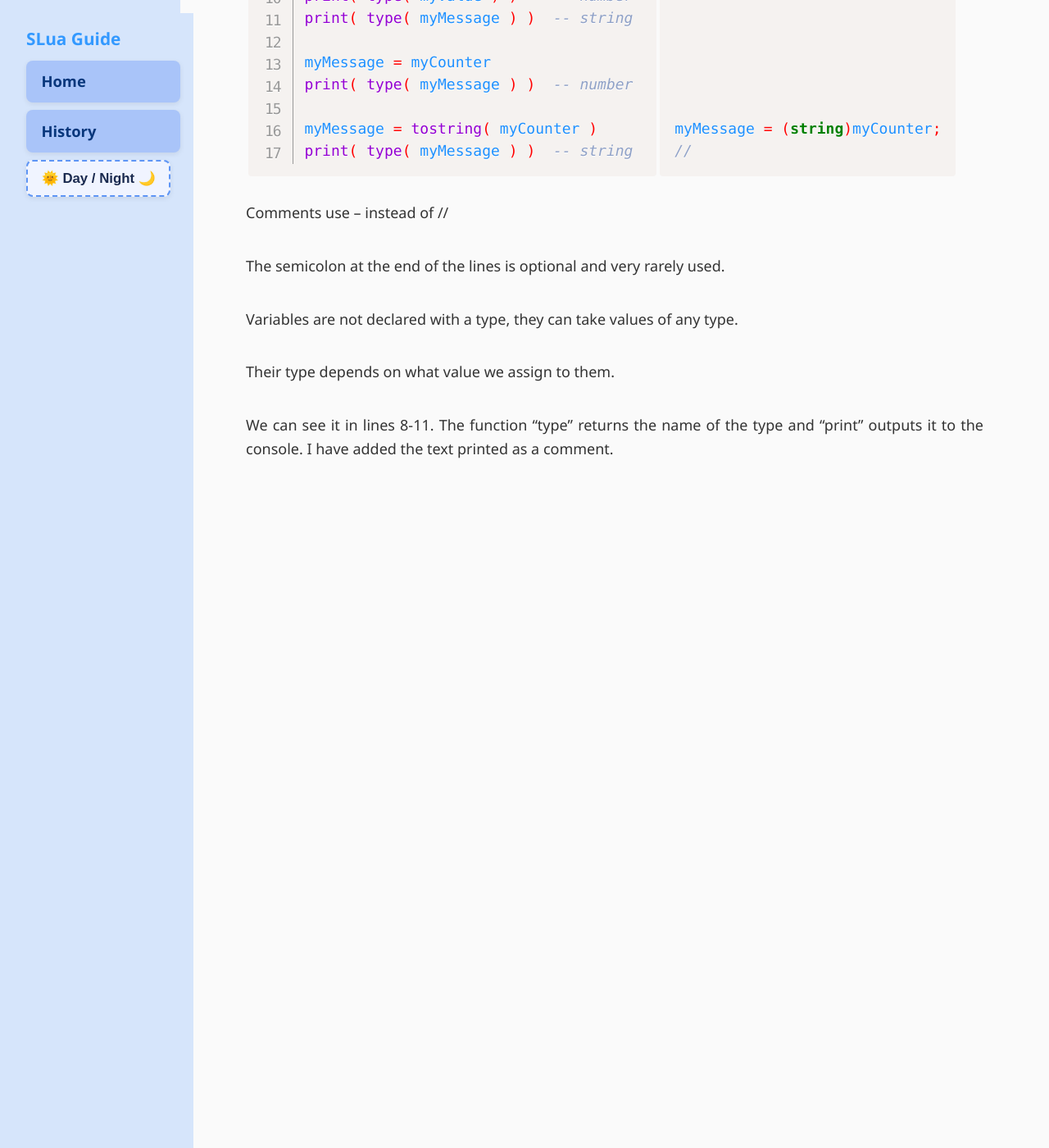
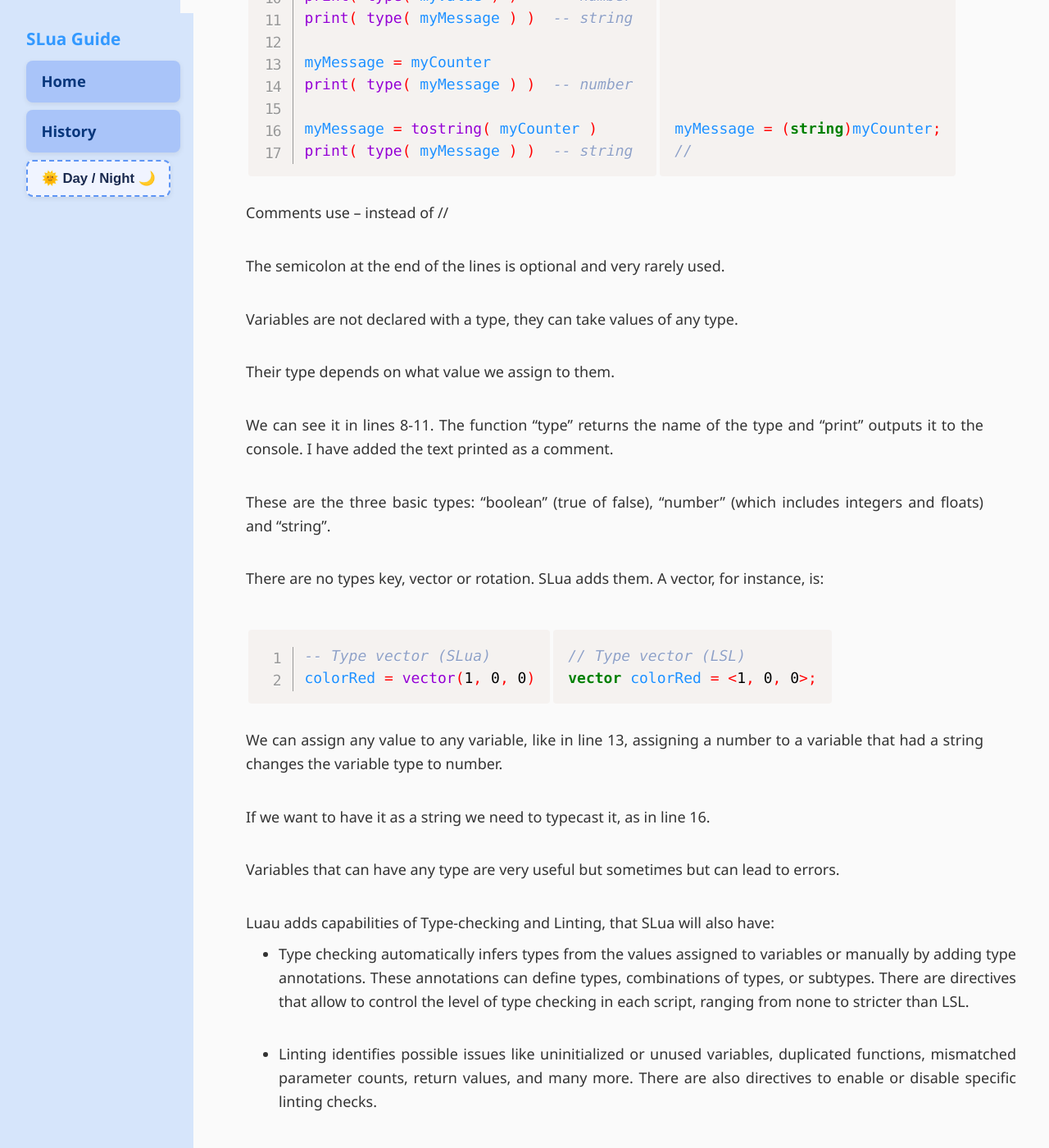
Before and after one commit to Suzanna-Linn/slua, a Jekyll site: the page built from docs/language1.md, in a window 1280 px wide and 1400 px high, scrolled down 665 px. Shown: the whole window at 82% size. Built offline with Jekyll 4.4.1, drawn with Linux system fonts in a browser that asks for light colours; nearby versions of some CDN libraries; our own code applies the rules of GitHub Pages for plain Markdown files; comment, search, counter and statistics services are not loaded.

Commit message:
Update language1.md

```diff
--- a/docs/language1.md
+++ b/docs/language1.md
@@ -11,10 +11,8 @@
 
 ### Types and variables
 
-<table>
-  <tr>
-    <td>
-      <pre class="language-slua line-numbers"><code class="language-slua">-- types and variables (Lua)
+<table><tr><td>
+<pre class="language-slua line-numbers"><code class="language-slua">-- types and variables (Lua)
 
 isOn = true
 myCounter = 10
@@ -31,9 +29,8 @@
 
 myMessage = tostring( myCounter )
 print( type( myMessage ) )  -- string</code></pre>
-    </td>
-    <td>
-      <pre class="language-lsl"><code class="language-lsl">// types and variables (LSL)
+</td><td>
+<pre class="language-lsl"><code class="language-lsl">// types and variables (LSL)
 
 integer isOn = TRUE;
 integer myCounter = 10;
@@ -50,9 +47,7 @@
 
 myMessage = (string)myCounter;
 //</code></pre>
-    </td>
-  </tr>
-</table>
+</td></tr></table>
 
 Comments use -- instead of //
 
@@ -63,6 +58,29 @@
 Their type depends on what value we assign to them.
 
 We can see it in lines 8-11. The function "type" returns the name of the type and "print" outputs it to the console. I have added the text printed as a comment.
-<!--stackedit_data:
-eyJoaXN0b3J5IjpbMTMyODI4NTExNF19
--->
+
+These are the three basic types: "boolean" (true of false), "number" (which includes integers and floats) and "string".
+
+There are no types key, vector or rotation. SLua adds them. A vector, for instance, is:
+
+<table><tr><td>
+<pre class="language-slua line-numbers"><code class="language-slua">-- Type vector (SLua)
+colorRed = vector(1, 0, 0)
+</code></pre>
+</td><td>
+<pre class="language-lsl"><code class="language-lsl">// Type vector (LSL)
+vector colorRed = <1, 0, 0>;
+</code></pre>
+</td></tr></table>
+
+We can assign any value to any variable, like in line 13, assigning a number to a variable that had a string changes the variable type to number.
+
+If we want to have it as a string we need to typecast it, as in line 16.
+
+Variables that can have any type are very useful but sometimes but can lead to errors.
+
+Luau adds capabilities of Type-checking and Linting, that SLua will also have:
+
+- Type checking automatically infers types from the values assigned to variables or manually by adding type annotations. These annotations can define types, combinations of types, or subtypes. There are directives that allow to control the level of type checking in each script, ranging from none to stricter than LSL.
+
+- Linting identifies possible issues like uninitialized or unused variables, duplicated functions, mismatched parameter counts, return values, and many more. There are also directives to enable or disable specific linting checks.
```
